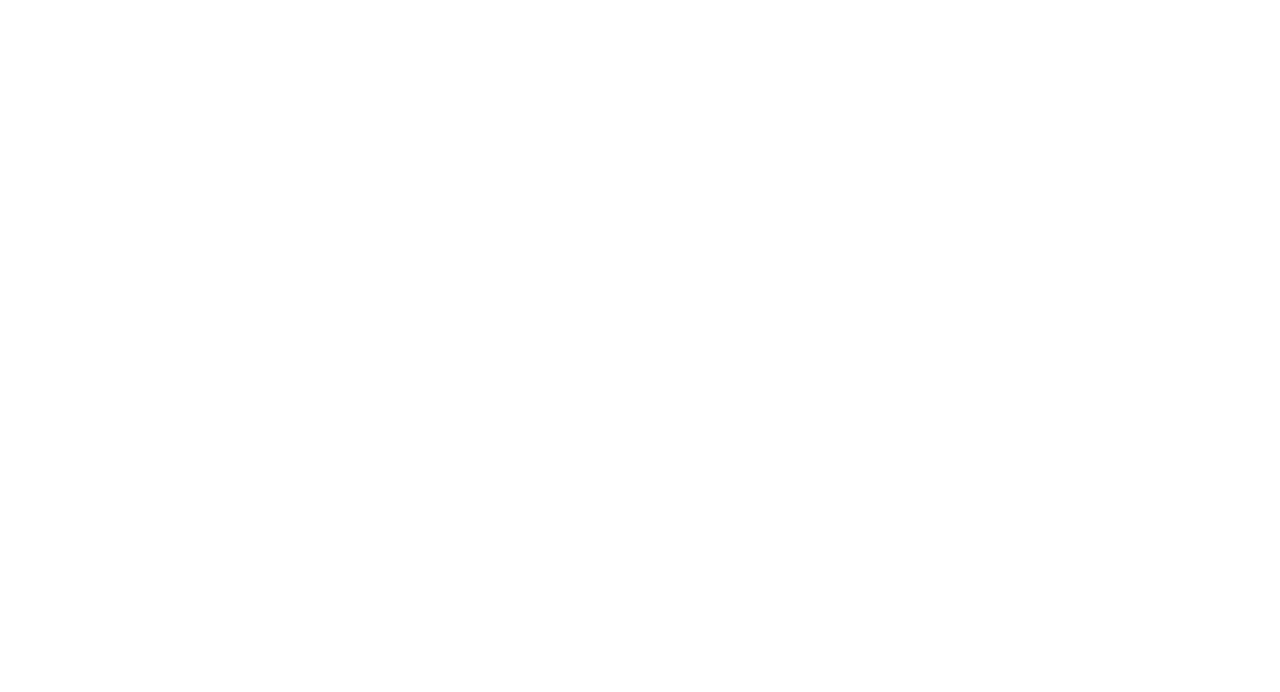
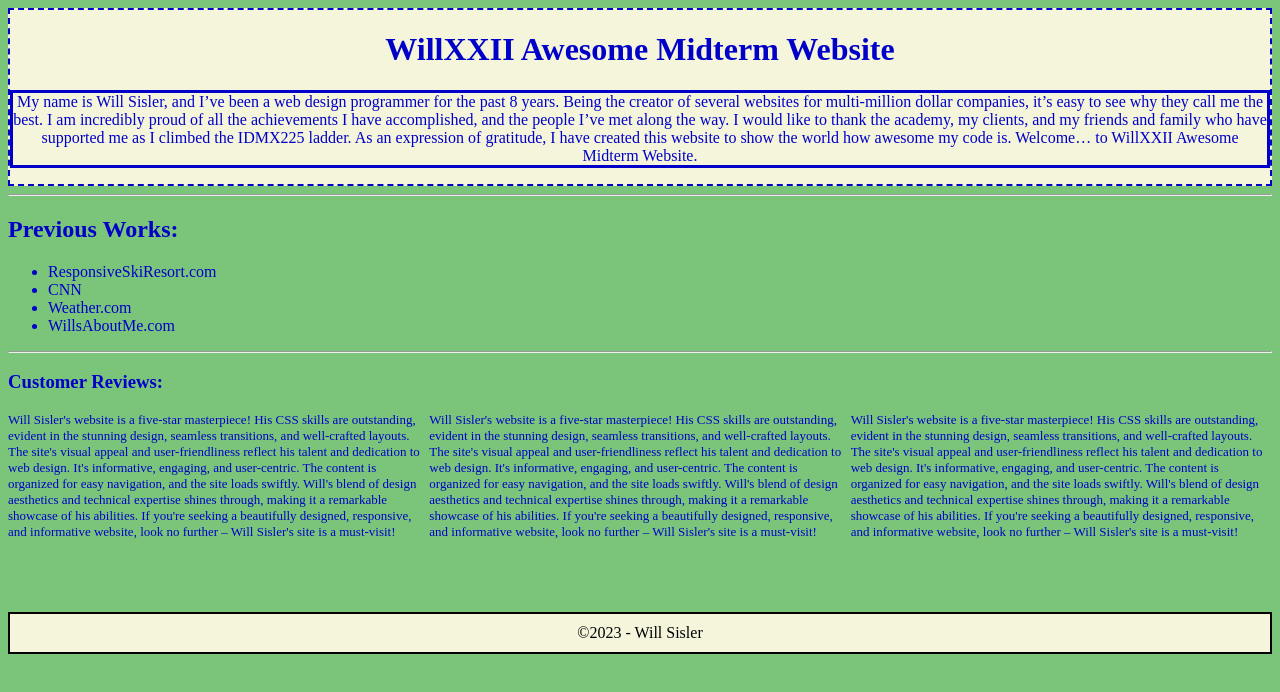
Before and after one commit to RVCC-IDMX/midterm-2023-Willxxii, a plain HTML site: page index.html in a window 1280 px wide. Drawn offline with Linux system fonts and the light colour scheme.

Commit message:
basic layout down

```diff
--- /dev/null
+++ b/css/style.css
@@ -0,0 +1,30 @@
+body {
+    background-color: rgba(0, 144, 0, 0.517);
+    color: rgb(0, 0, 200);
+}
+
+header {
+text-align: center;
+border: 2px dashed;
+background-color: beige;
+}
+
+div p {
+    border: solid;
+}
+
+footer {
+    color: black;
+    border: 2px solid;
+    background-color: beige;
+    text-align: center;
+    padding: 10px;
+}
+
+.flex-container {
+    display: flex;
+    justify-content: space-between;
+    flex-direction: row;
+    height: 200px;
+    font-size: small;
+}
--- a/index.html
+++ b/index.html
@@ -4,9 +4,72 @@
   <meta charset="UTF-8">
   <meta http-equiv="X-UA-Compatible" content="IE=edge">
   <meta name="viewport" content="width=device-width, initial-scale=1.0">
-  <title>Document</title>
+  <title>WXXII Midterm</title>
 </head>
 <body>
 
+<link rel="stylesheet" href="css/style.css">
+
+
+<header>
+  <!--Header includes site title and talent paragraph-->
+  <h1>WillXXII Awesome Midterm Website</h1>
+
+
+<div>
+  <p>
+    My name is Will Sisler, and I’ve been a web design programmer for the past 8 years. Being the creator of several websites for multi-million dollar companies, it’s easy to see why they call me the best. I am incredibly proud of all the achievements I have accomplished, and the people I’ve met along the way. I would like to thank the academy, my clients, and my friends and family who have supported me as I climbed the IDMX225 ladder. As an expression of gratitude, I have created this website to show the world how awesome my code is. Welcome… to WillXXII Awesome Midterm Website.
+  </p>
+</div>
+
+</header>
+
+<hr>
+
+<main>
+
+<section id="workx">
+<h2>
+  Previous Works:
+</h2>
+<ul>
+  <li>ResponsiveSkiResort.com</li>
+  <li>CNN</li>
+  <li>Weather.com</li>
+  <li>WillsAboutMe.com</li>
+</ul>
+</section>
+
+<hr>
+
+<section id="creviews">
+  <h3>
+    Customer Reviews:
+  </h3>
+
+  <div class="flex-container">
+    <div>Will Sisler's website is a five-star masterpiece! His CSS skills are outstanding, evident in the stunning design, seamless transitions, and well-crafted layouts. The site's visual appeal and user-friendliness reflect his talent and dedication to web design. It's informative, engaging, and user-centric. The content is organized for easy navigation, and the site loads swiftly. Will's blend of design aesthetics and technical expertise shines through, making it a remarkable showcase of his abilities. If you're seeking a beautifully designed, responsive, and informative website, look no further – Will Sisler's site is a must-visit!
+    </div>
+    <div>Will Sisler's website is a five-star masterpiece! His CSS skills are outstanding, evident in the stunning design, seamless transitions, and well-crafted layouts. The site's visual appeal and user-friendliness reflect his talent and dedication to web design. It's informative, engaging, and user-centric. The content is organized for easy navigation, and the site loads swiftly. Will's blend of design aesthetics and technical expertise shines through, making it a remarkable showcase of his abilities. If you're seeking a beautifully designed, responsive, and informative website, look no further – Will Sisler's site is a must-visit!
+    </div>
+    <div>Will Sisler's website is a five-star masterpiece! His CSS skills are outstanding, evident in the stunning design, seamless transitions, and well-crafted layouts. The site's visual appeal and user-friendliness reflect his talent and dedication to web design. It's informative, engaging, and user-centric. The content is organized for easy navigation, and the site loads swiftly. Will's blend of design aesthetics and technical expertise shines through, making it a remarkable showcase of his abilities. If you're seeking a beautifully designed, responsive, and informative website, look no further – Will Sisler's site is a must-visit!
+    </div>
+  </div>
+
+
+
+</section>
+
+
+
+</main>
+
+
+
+<footer>
+  ©2023 - Will Sisler
+</footer>
+
+
 </body>
 </html>
```
Also changed, not shown: 1 other file.
